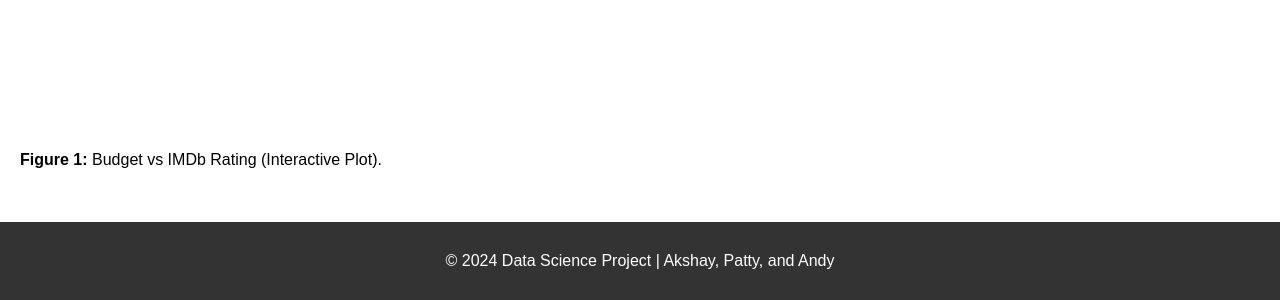
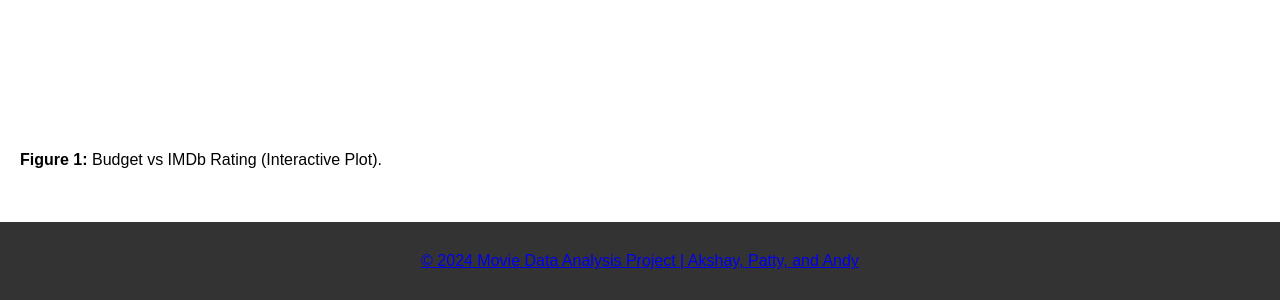
Before and after one commit to atolani622/ds4200-project, a plain HTML site: page visualizations.html in a window 1280 px wide. Shown: the part 3945-4245 px from the top of the page. Drawn offline with Linux system fonts and the light colour scheme; a script that the page names is missing.

Commit message:
added_link_to_github

```diff
--- a/styles.css
+++ b/styles.css
@@ -60,7 +60,7 @@ section {
     margin: 0 auto;
 }
 
-footer {
+footer, footer:visited {
     background: #333;
     color: #fff;
     text-align: center;
--- a/visualizations.html
+++ b/visualizations.html
@@ -48,8 +48,10 @@
         </section>
     </main>
 
-    <footer>
-        <p>&copy; 2024 Data Science Project | Akshay, Patty, and Andy</p>
+    <footer style="color: white;">
+        <a href="https://github.com/atolani622/ds4200-project", target="_blank">
+            <p>&copy; 2024 Movie Data Analysis Project | Akshay, Patty, and Andy</p>
+        </a>
     </footer>
 </body>
 </html>
```
Also changed, not shown: index.html (+2 -2 lines), summary.html (+4 -2 lines).
